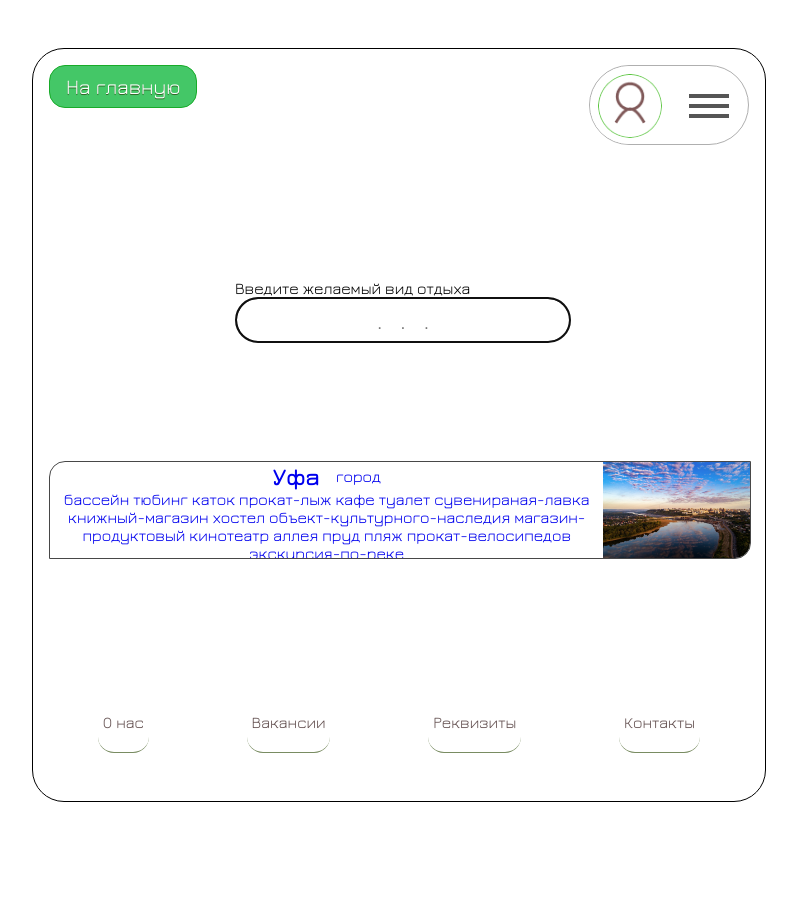
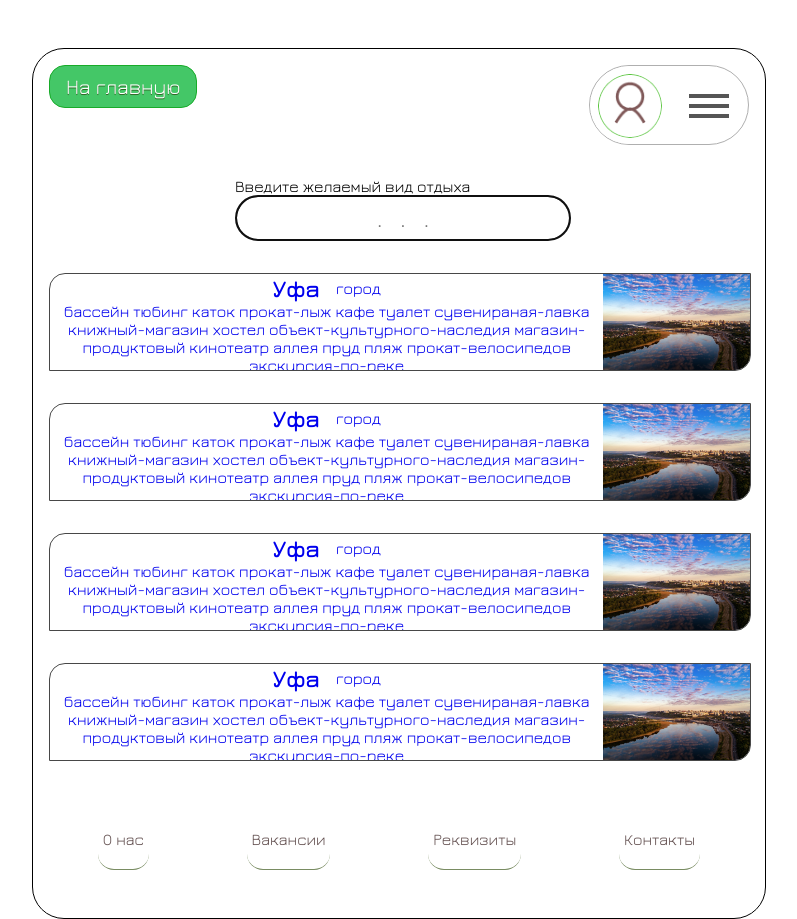
Before and after one commit to valitovgaziz/YalArbaFronEnd, a plain HTML site: page pages/searchResult.html in a window 1280 px wide. Shown: the whole page, without its empty margins (241-1038 px from the left). Before the commit the page ends 848 px from the top, so only its background shows below. Drawn offline with nearby package versions, Linux system fonts and the light colour scheme.

Commit message:
Hover shadow for object into searchPage.

```diff
--- a/css/SearchResults/object.css
+++ b/css/SearchResults/object.css
@@ -6,6 +6,13 @@
     flex-flow: row;
     border: 1px solid #484848;
     border-radius: 1rem 0 1rem 0;
+    margin: 1rem 0 1rem 0;
+}
+
+.object:hover {
+    -webkit-box-shadow: 0 0 1rem 0.5rem rgba(158,156,158,0.3);
+    -moz-box-shadow: 0 0 1rem 0.5rem rgba(158,156,158,0.3);
+    box-shadow: 0 0 1rem 0.5rem rgba(158,156,158,0.3);
 }
 
 .object .object_link {
--- a/css/SearchResults/search_result.css
+++ b/css/SearchResults/search_result.css
@@ -12,7 +12,8 @@ html, body {
 }
 
 .search_result_page {
-    height: 90%;
+    min-height: 90%;
+    height: fit-content;
     display: flex;
     flex-flow: column;
     justify-content: space-between;
--- a/pages/searchResult.html
+++ b/pages/searchResult.html
@@ -91,6 +91,72 @@
             </a>
         </div>
     </div>
+    <div class="results">
+        <div class="object">
+            <a class="object_link" href="../pages/objectPage.html">
+                <div class="short_info">
+                    <div class="short_description">
+                        <span class="full_name_object">Уфа</span>
+                        <span class="type_object">город</span>
+                    </div>
+                    <div class="list_services">
+                        <span>
+                            бассейн тюбинг каток прокат-лыж кафе туалет сувенираная-лавка книжный-магазин хостел
+                            объект-культурного-наследия магазин-продуктовый кинотеатр аллея пруд пляж прокат-велосипедов
+                            экскурсия-по-реке
+                        </span>
+                    </div>
+                </div>
+                <div class="object_image">
+                    <img src="../images/Ufa.jpg" alt="Photo">
+                </div>
+            </a>
+        </div>
+    </div>
+    <div class="results">
+        <div class="object">
+            <a class="object_link" href="../pages/objectPage.html">
+                <div class="short_info">
+                    <div class="short_description">
+                        <span class="full_name_object">Уфа</span>
+                        <span class="type_object">город</span>
+                    </div>
+                    <div class="list_services">
+                        <span>
+                            бассейн тюбинг каток прокат-лыж кафе туалет сувенираная-лавка книжный-магазин хостел
+                            объект-культурного-наследия магазин-продуктовый кинотеатр аллея пруд пляж прокат-велосипедов
+                            экскурсия-по-реке
+                        </span>
+                    </div>
+                </div>
+                <div class="object_image">
+                    <img src="../images/Ufa.jpg" alt="Photo">
+                </div>
+            </a>
+        </div>
+    </div>
+    <div class="results">
+        <div class="object">
+            <a class="object_link" href="../pages/objectPage.html">
+                <div class="short_info">
+                    <div class="short_description">
+                        <span class="full_name_object">Уфа</span>
+                        <span class="type_object">город</span>
+                    </div>
+                    <div class="list_services">
+                        <span>
+                            бассейн тюбинг каток прокат-лыж кафе туалет сувенираная-лавка книжный-магазин хостел
+                            объект-культурного-наследия магазин-продуктовый кинотеатр аллея пруд пляж прокат-велосипедов
+                            экскурсия-по-реке
+                        </span>
+                    </div>
+                </div>
+                <div class="object_image">
+                    <img src="../images/Ufa.jpg" alt="Photo">
+                </div>
+            </a>
+        </div>
+    </div>
     <div class="bottom">
         <div id="about_ass">
             <a href="../pages/about.html">
```
